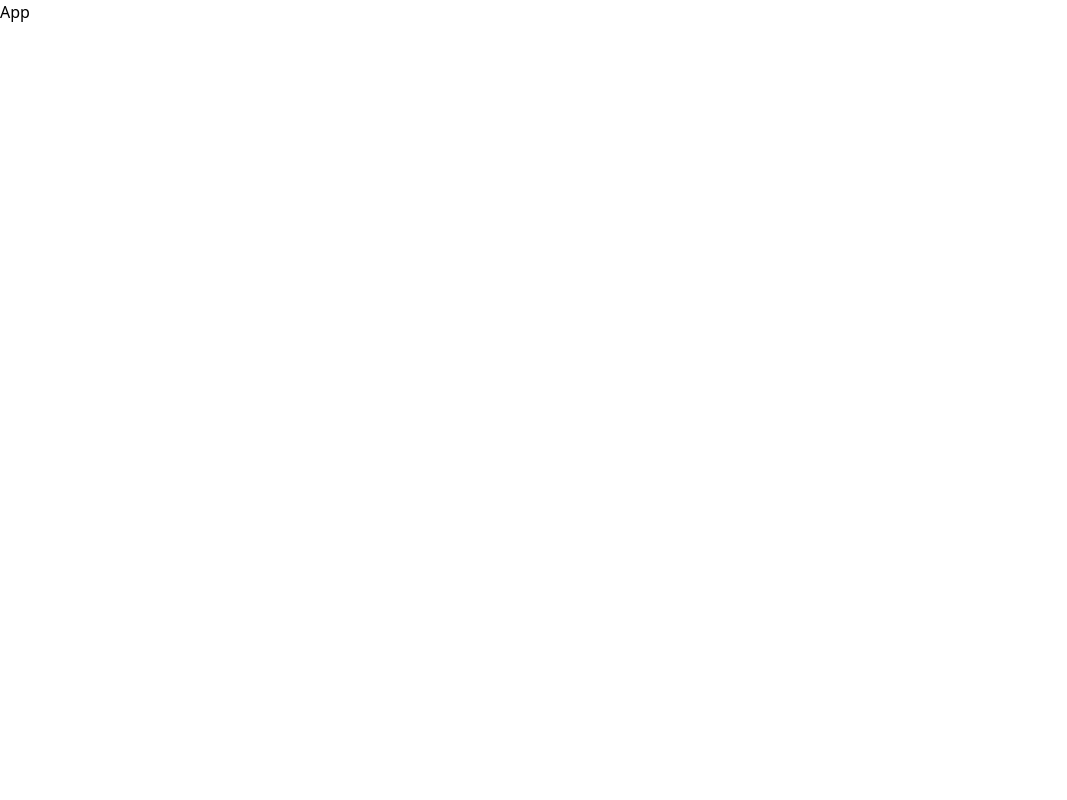
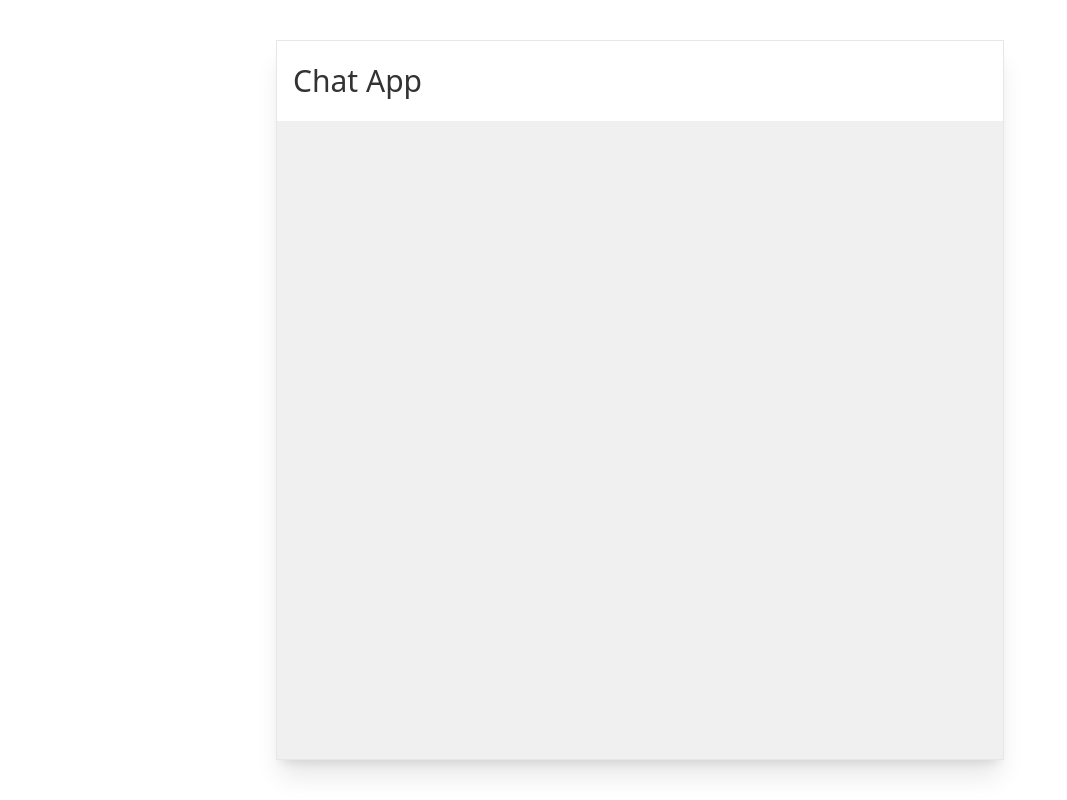
Before and after one commit to ferhatkplnn/react-chat-app, a React (Vite) app: page / in a window 1280 px wide. Shown: the whole page, without its empty margins (0-1067 px from the left). Built offline with nearby package versions, Linux system fonts and the light colour scheme.

Commit message:
Add Navbar component and basic layout for the chat app.

```diff
--- a/src/App.jsx
+++ b/src/App.jsx
@@ -1,5 +1,15 @@
+import Navbar from "./components/Navbar";
+
 const App = () => {
-  return <div className="">App</div>;
+  return (
+    <div className="max-w-[728px] mx-auto text-center">
+      <section className="flex flex-col h-[90vh] bg-backgroundColor mt-10 shadow-xl border relative">
+        {/* Navbar */}
+        <Navbar />
+        {/* Chat component */}
+      </section>
+    </div>
+  );
 };
 
 export default App;
```
